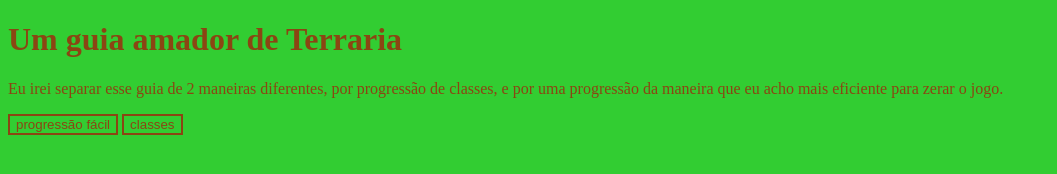
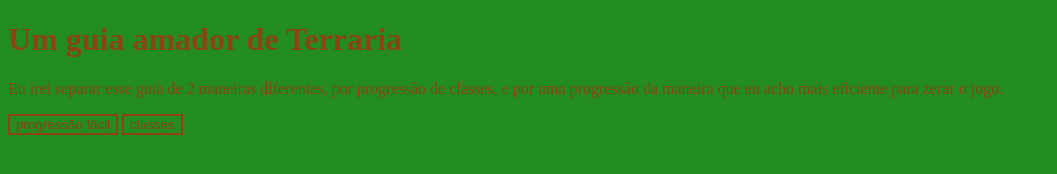
Before and after one commit to AGUAmolhada47/Terraria, a plain HTML site: page index.html in a window 1280 px wide. Shown: the whole page, without its empty margins (0-1057 px from the left). Drawn offline with Linux system fonts and the light colour scheme.

Commit message:
Atualizar o style.css

```diff
--- a/style.css
+++ b/style.css
@@ -7,11 +7,11 @@ color: saddlebrown;
 }
 
 body {
-background-color: limegreen;
+background-color: forestgreen;
 }
 
 button {
-background-color: limegreen;
+background-color: forestgreen;
 color: saddlebrown;
 border: 2px solid saddlebrown;
 }
```
